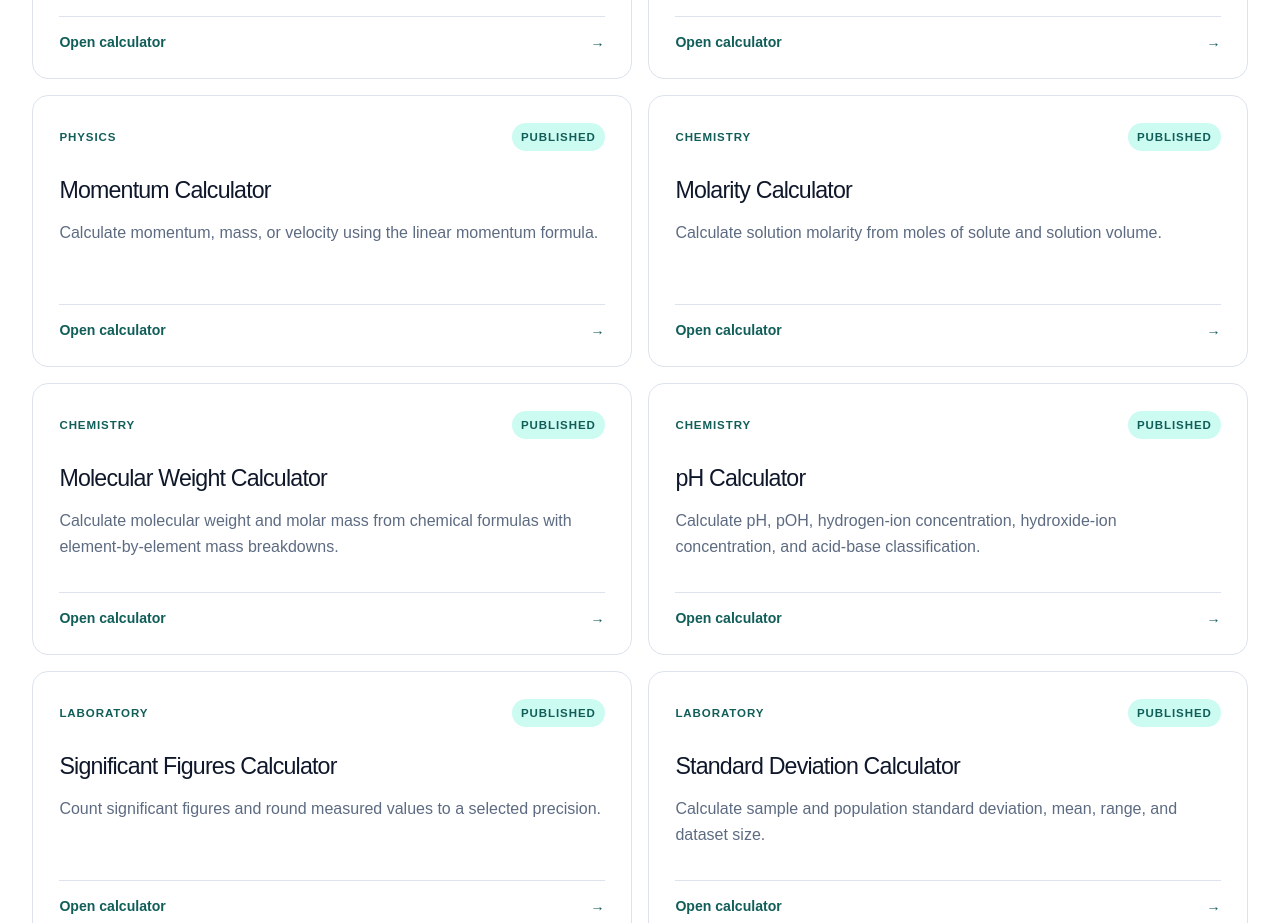
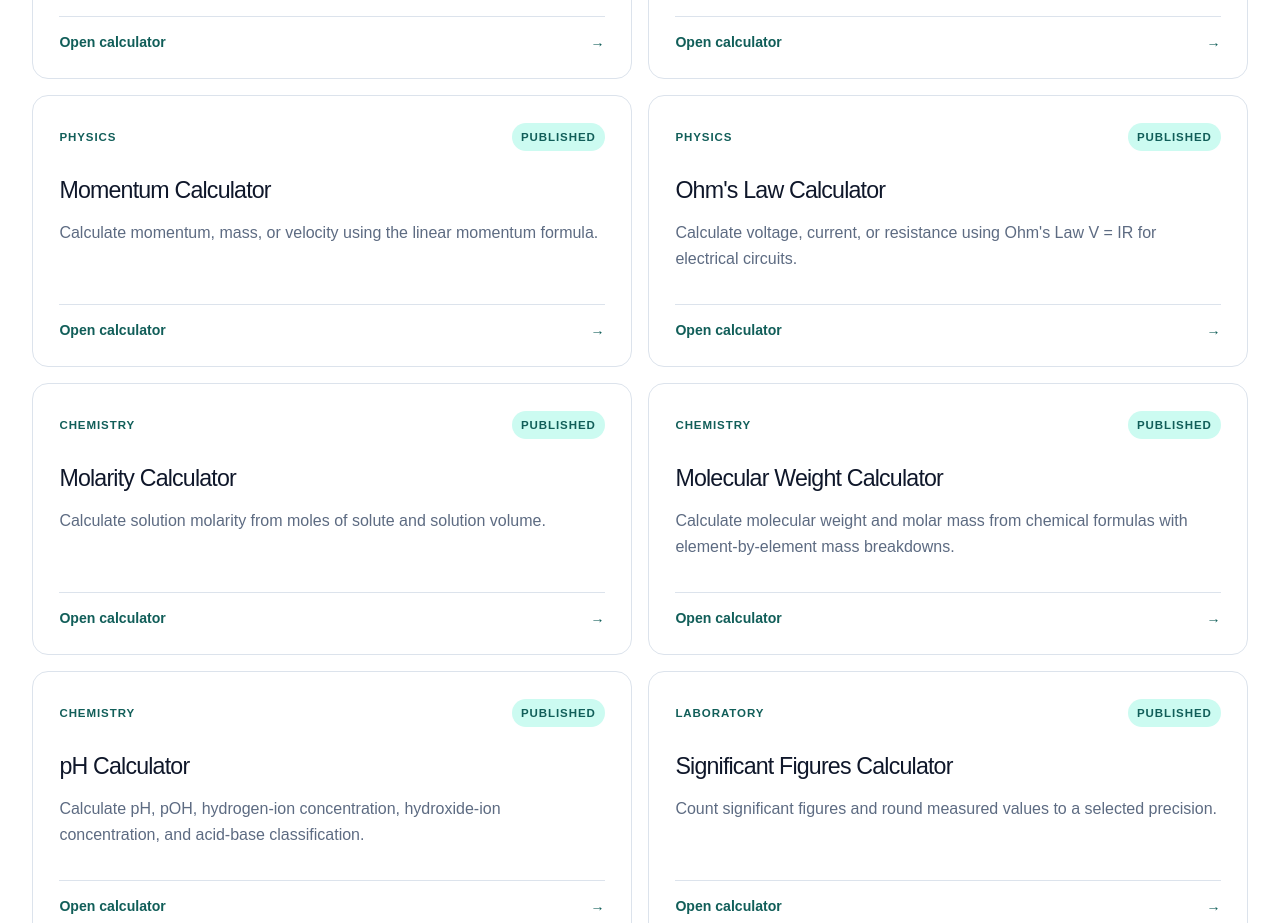
Before and after one commit to deeplevelpro-cpu/tools-for-science-lab, a Next.js app: page /calculators in a window 1280 px wide. Shown: the part 1640-2563 px from the top of the page. Built offline with nearby package versions, Linux system fonts and the light colour scheme; no server answers.

Commit message:
Feature Ohm's law calculator in calculator hub

```diff
--- a/src/content/calculators/featured.ts
+++ b/src/content/calculators/featured.ts
@@ -5,6 +5,7 @@ const featuredSlugs = [
   "force-calculator",
   "acceleration-calculator",
   "momentum-calculator",
+  "ohms-law-calculator",
   "molarity-calculator",
   "molecular-weight-calculator",
   "ph-calculator",
```
